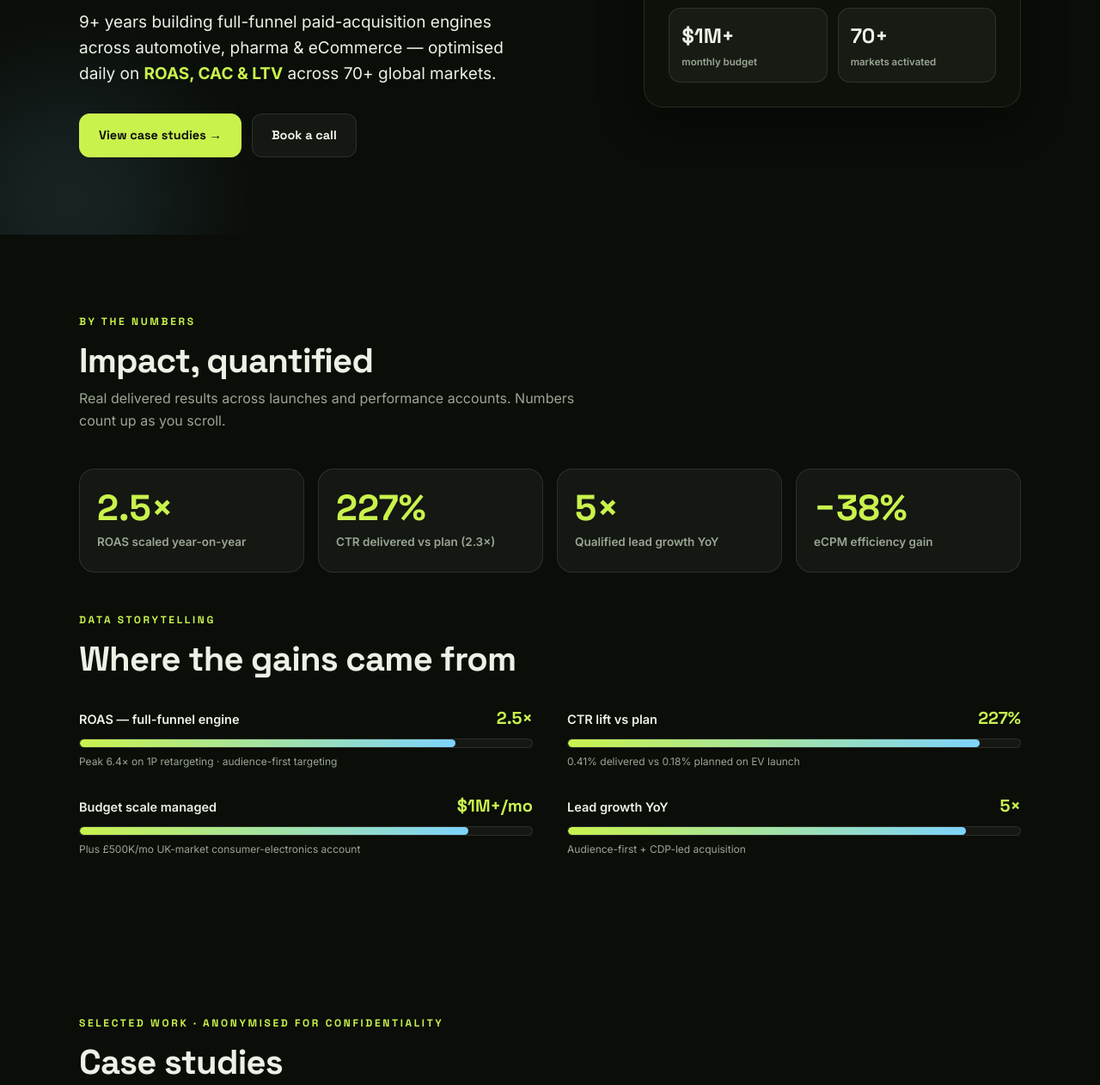
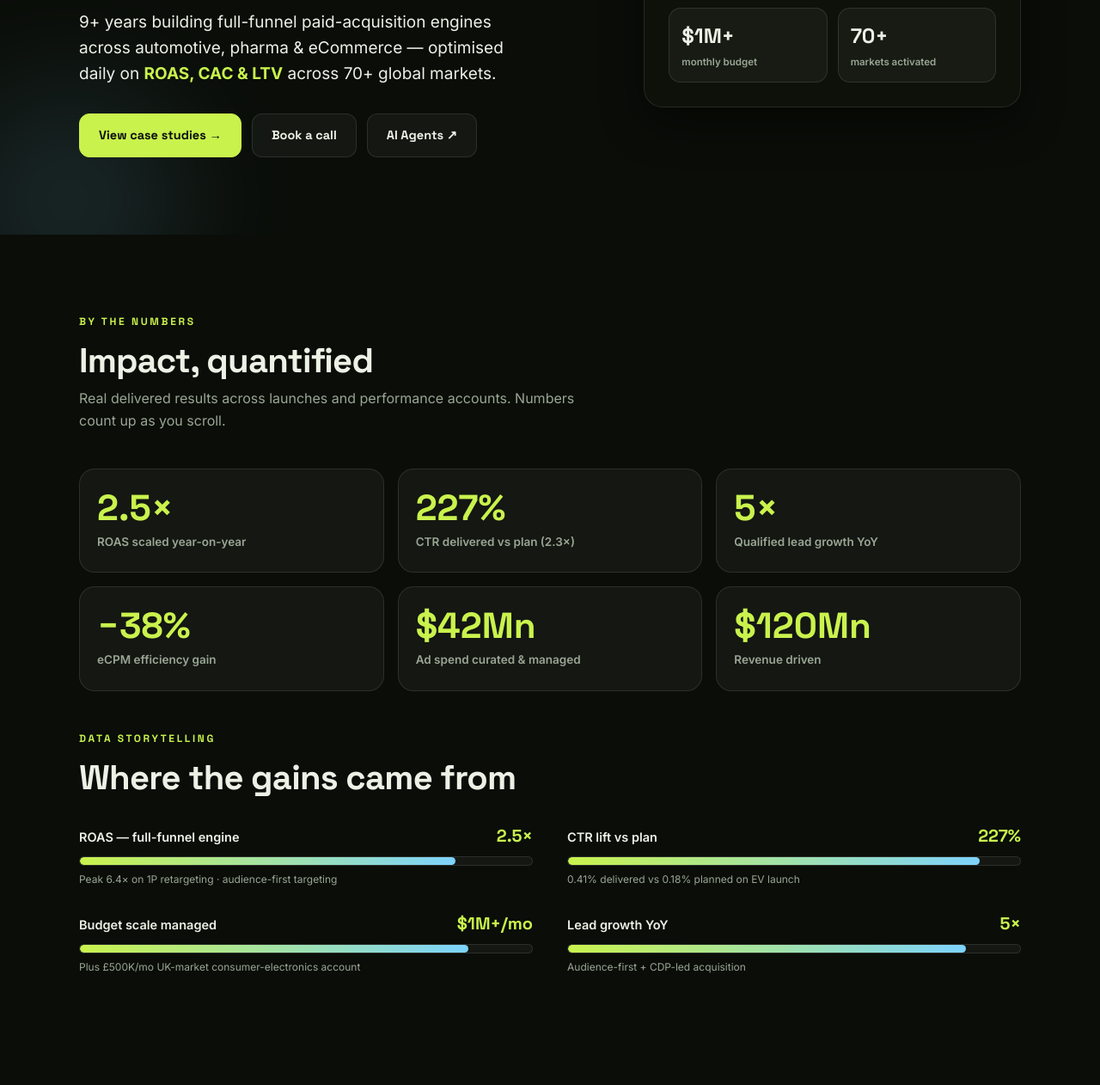
Before and after one commit to anishdagdu/Portfolio_, a plain HTML site: page index.html in a window 1280 px wide. Shown: the part 478-1740 px from the top of the page at 86% size. Drawn offline with nearby package versions, Linux system fonts and the light colour scheme.

Commit message:
Add $42Mn ad spend, $120Mn revenue and AI Agents link

```diff
--- a/index.html
+++ b/index.html
@@ -103,7 +103,7 @@ section{position:relative;padding:92px 0;scroll-margin-top:72px}
 .reveal.d1{transition-delay:.06s}.reveal.d2{transition-delay:.12s}.reveal.d3{transition-delay:.18s}.reveal.d4{transition-delay:.24s}
 
 /* ---------- METRICS ---------- */
-.metrics-grid{display:grid;grid-template-columns:repeat(4,1fr);gap:16px;margin-bottom:46px}
+.metrics-grid{display:grid;grid-template-columns:repeat(3,1fr);gap:16px;margin-bottom:46px}
 .metric{background:var(--surface);border:1px solid var(--border);border-radius:18px;padding:24px 20px;position:relative;overflow:hidden;
   transition:transform .25s,border-color .25s,box-shadow .25s}
 .metric:hover{border-color:var(--accent);box-shadow:var(--shadow)}
@@ -267,6 +267,7 @@ footer{border-top:1px solid var(--border);padding:26px 0;text-align:center;color
       <a href="#dashboards">Dashboards</a>
       <a href="#skills">Skills</a>
       <a href="#experience">Experience</a>
+      <a href="https://github.com/anishdagdu/ai-marketing-agents" target="_blank" rel="noopener">AI Agents</a>
       <a class="nav-cta" href="#contact">Let's talk</a>
     </nav>
     <div style="display:flex;gap:10px;align-items:center">
@@ -292,6 +293,7 @@ footer{border-top:1px solid var(--border);padding:26px 0;text-align:center;color
       <div class="hero-cta reveal d4">
         <a class="btn primary" href="#work">View case studies →</a>
         <a class="btn" href="#contact">Book a call</a>
+        <a class="btn" href="https://github.com/anishdagdu/ai-marketing-agents" target="_blank" rel="noopener">AI Agents ↗</a>
       </div>
     </div>
     <div class="statcard tilt reveal d2" aria-label="Headline metric">
@@ -319,6 +321,8 @@ footer{border-top:1px solid var(--border);padding:26px 0;text-align:center;color
       <div class="metric tilt reveal d1"><div class="num count" data-target="227" data-suf="%">0%</div><div class="cap">CTR delivered vs plan (2.3×)</div></div>
       <div class="metric tilt reveal d2"><div class="num count" data-target="5" data-suf="×">0×</div><div class="cap">Qualified lead growth YoY</div></div>
       <div class="metric tilt reveal d3"><div class="num count" data-target="38" data-pre="−" data-suf="%">0%</div><div class="cap">eCPM efficiency gain</div></div>
+      <div class="metric tilt reveal"><div class="num count" data-target="42" data-pre="$" data-suf="Mn">$0</div><div class="cap">Ad spend curated &amp; managed</div></div>
+      <div class="metric tilt reveal d1"><div class="num count" data-target="120" data-pre="$" data-suf="Mn">$0</div><div class="cap">Revenue driven</div></div>
     </div>
 
     <div class="eyebrow reveal" style="margin-top:8px">Data storytelling</div>
```
